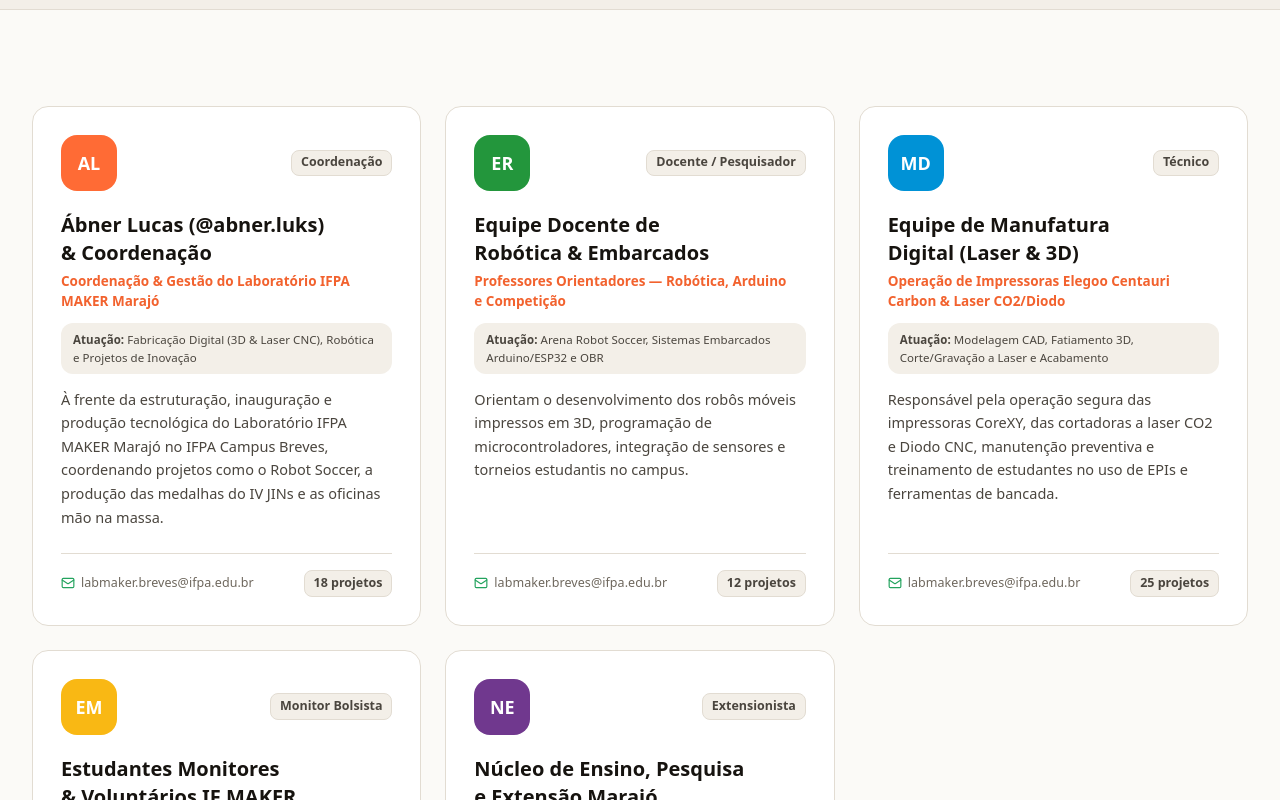
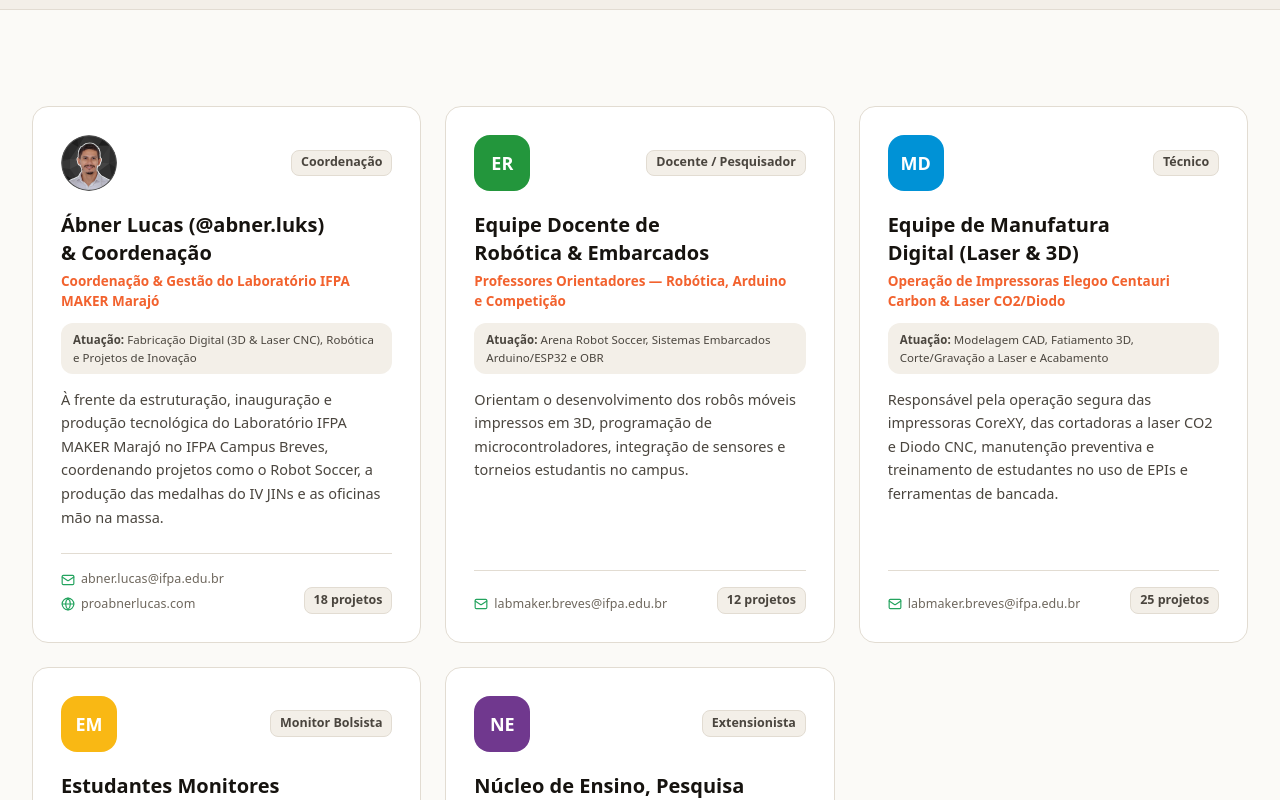
Before and after one commit to abner-lucas/maker-marajo, a React (Vite) app: page /equipe in a window 1280 px wide. Shown: the part 460-1260 px from the top of the page. Built offline with nearby package versions, Linux system fonts and the light colour scheme.

Commit message:
feat(equipe): foto, e-mail e site do coordenador Ábner Lucas
Co-Authored-By: Claude Opus 5.5 <noreply@anthropic.com>

```diff
--- a/src/data/labData.ts
+++ b/src/data/labData.ts
@@ -95,6 +95,10 @@ export interface TeamMember {
   avatarColor: string;
   initials: string;
   lattesOrEmail: string;
+  /** Foto em /public (opcional; sem foto, mostra as iniciais) */
+  photo?: string;
+  /** Site pessoal (opcional) */
+  site?: string;
 }
 
 export interface CalendarActivity {
@@ -1013,7 +1017,9 @@ export const TEAM_MEMBERS: TeamMember[] = [
     projectsCount: 18,
     avatarColor: '#FF6B35',
     initials: 'AL',
-    lattesOrEmail: 'labmaker.breves@ifpa.edu.br',
+    lattesOrEmail: 'abner.lucas@ifpa.edu.br',
+    photo: '/images/equipe/abner-lucas.png',
+    site: 'https://proabnerlucas.com',
   },
   {
     id: 'tm-2',
--- a/src/pages/TeamPage.tsx
+++ b/src/pages/TeamPage.tsx
@@ -4,6 +4,7 @@ import {
   Award,
   BookOpen,
   Calendar,
+  Globe,
   GraduationCap,
   Mail,
   Sparkles,
@@ -47,12 +48,23 @@ export const TeamPage: React.FC = () => {
               >
                 <div>
                   <div className="flex items-center justify-between gap-3">
+                    {member.photo ? (
+                      <img
+                        src={member.photo}
+                        alt={`Foto de ${member.name.split(' (')[0]}`}
+                        width={56}
+                        height={56}
+                        loading="lazy"
+                        className="h-14 w-14 rounded-full object-cover"
+                      />
+                    ) : (
                       <div
                         className="flex h-14 w-14 items-center justify-center rounded-2xl font-brand text-lg font-bold text-white"
                         style={{ backgroundColor: member.avatarColor }}
                       >
                         {member.initials}
                       </div>
+                    )}
                     <span className="wb-key font-bold">{member.badge}</span>
                   </div>
 
@@ -68,12 +80,28 @@ export const TeamPage: React.FC = () => {
                   </p>
                 </div>
 
-                <div className="mt-6 pt-4 border-t border-wb-line flex items-center justify-between text-[12.5px]">
-                  <span className="flex items-center gap-1.5 text-wb-ink-3 font-key">
-                    <Mail className="h-3.5 w-3.5 text-wb-green" />
-                    {member.lattesOrEmail}
-                  </span>
-                  <span className="wb-key">{member.projectsCount} projetos</span>
+                <div className="mt-6 pt-4 border-t border-wb-line flex items-end justify-between gap-3 text-[12.5px]">
+                  <div className="min-w-0 space-y-1.5 font-key">
+                    <a
+                      href={`mailto:${member.lattesOrEmail}`}
+                      className="flex items-center gap-1.5 text-wb-ink-3 hover:text-wb-orange"
+                    >
+                      <Mail className="h-3.5 w-3.5 shrink-0 text-wb-green" />
+                      <span className="truncate">{member.lattesOrEmail}</span>
+                    </a>
+                    {member.site && (
+                      <a
+                        href={member.site}
+                        target="_blank"
+                        rel="noopener noreferrer"
+                        className="flex items-center gap-1.5 text-wb-ink-3 hover:text-wb-orange"
+                      >
+                        <Globe className="h-3.5 w-3.5 shrink-0 text-wb-green" />
+                        <span className="truncate">{member.site.replace(/^https?:\/\//, '')}</span>
+                      </a>
+                    )}
+                  </div>
+                  <span className="wb-key shrink-0">{member.projectsCount} projetos</span>
                 </div>
               </article>
             ))}
```
Also changed, not shown: public/images/equipe/abner-lucas.png (added). Lines whose indentation alone changed are shown as unchanged.
